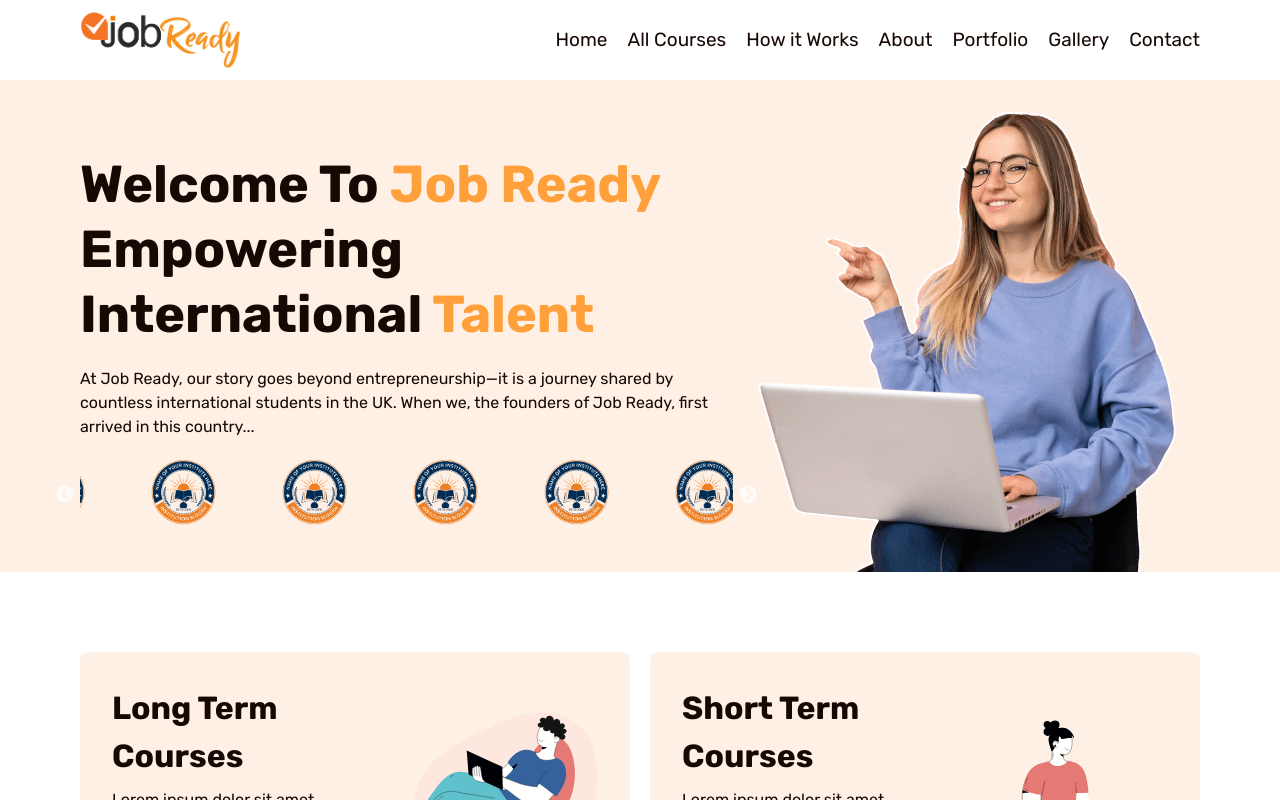
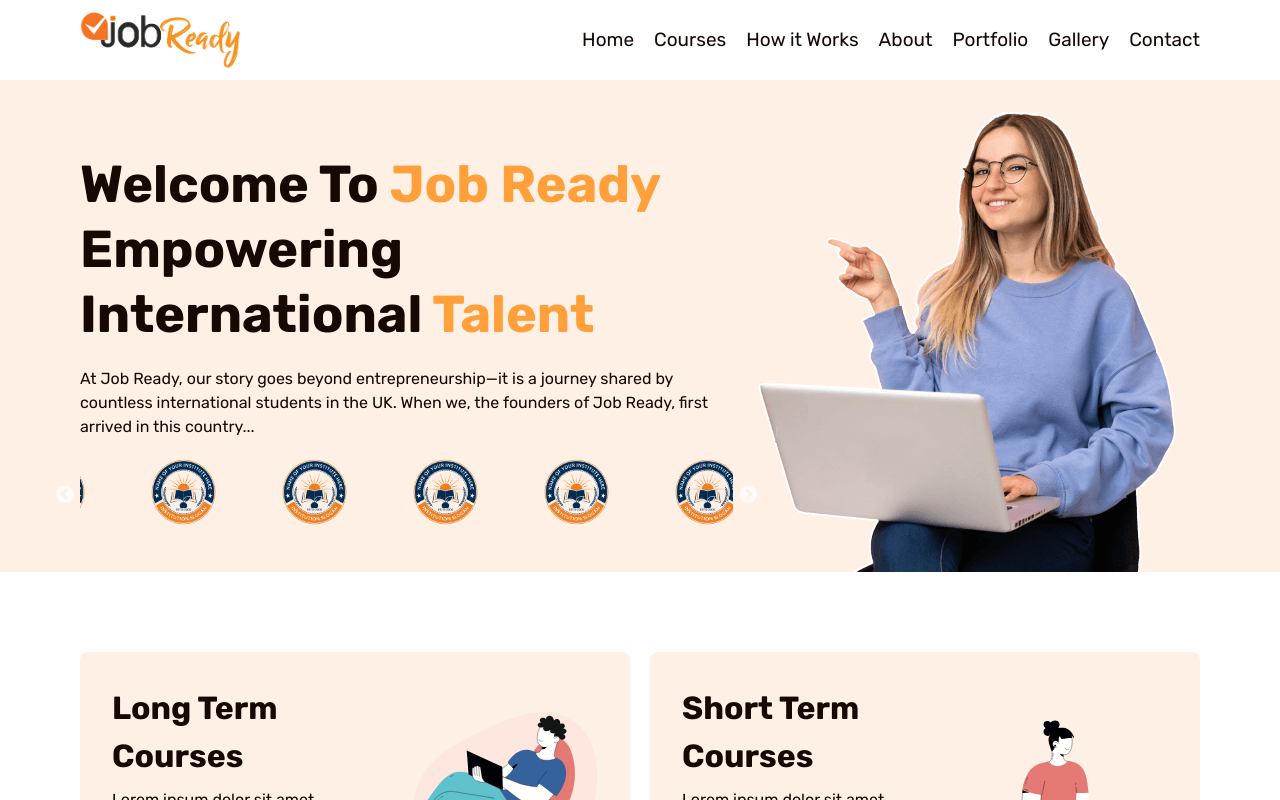
Before and after one commit to Himanshukumar2003/Job-Ready-Next, a Next.js app: page / in a window 1280 px wide. Shown: the top 800 px of the page. Built offline with nearby package versions, Linux system fonts and the light colour scheme.

Commit message:
first commit

```diff
--- a/src/app/globals.css
+++ b/src/app/globals.css
@@ -184,3 +184,7 @@
   width: auto;
   height: auto;
 }
+
+.container{
+  overflow: hidden !important;
+}
--- a/src/app/nav.js
+++ b/src/app/nav.js
@@ -6,15 +6,24 @@
 
 const Navbar = () => {
   const [isOpen, setIsOpen] = useState(false);
+  const [courseDropdown, setCourseDropdown] = useState(false);
 
   const NavbarUl = [
     { id: 1, Menu: "Home", MenuLink: "/" },
-        { id: 2, Menu: "All Courses", MenuLink: "/courses" },
+    {
+      id: 2,
+      Menu: "Courses",
+      isDropdown: true,
+      subMenu: [
+        { id: 21, name: "Long Term Courses", link: "/long-term-course" },
+        { id: 22, name: "Short Term Courses", link: "/courses" },
+      ],
+    },
     { id: 3, Menu: "How it Works", MenuLink: "" },
     { id: 4, Menu: "About", MenuLink: "/about" },
     { id: 5, Menu: "Portfolio", MenuLink: "" },
     { id: 6, Menu: "Gallery", MenuLink: "" },
-        { id: 7, Menu: "Contact", MenuLink: "" }
+    { id: 7, Menu: "Contact", MenuLink: "" },
   ];
 
   return (
@@ -23,19 +32,54 @@
         <div className="flex items-center justify-between">
           {/* Logo */}
           <div>
-                        <Image className="w-40" alt="Logo" width={160} height={160} src={"/assets/logo.png"} />
+            <Image
+              className="w-40"
+              alt="Logo"
+              width={160}
+              height={160}
+              src={"/assets/logo.png"}
+            />
           </div>
 
           {/* Desktop Menu */}
-                    <ul className="hidden xl:flex items-center gap-x-5">
+          <ul className="hidden lg:flex items-center gap-x-5">
             {NavbarUl.map((val) => (
-                            <li key={val.id}>
+              <li key={val.id} className="relative">
+                {val.isDropdown ? (
+                  <div
+                    className="cursor-pointer font-theme-light text-theme-text-primary text-[19px] relative"
+                    onMouseEnter={() => setCourseDropdown(true)}
+                    onMouseLeave={() => setCourseDropdown(false)}
+                  >
+                    {val.Menu}
+                    {courseDropdown && (
+                      <div className="absolute top-full left-0 pt-5">
+                        <ul className=" bg-white shadow-md rounded-md   w-48">
+                          {val.subMenu.map((sub) => (
+                            <li
+                              key={sub.id}
+                              className="py-2 px-4 group hover:bg-gray-100"
+                            >
+                              <Link
+                                href={sub.link}
+                                className="text-[16px] group-hover:-text--theme-primary-one"
+                              >
+                                {sub.name}
+                              </Link>
+                            </li>
+                          ))}
+                        </ul>
+                      </div>
+                    )}
+                  </div>
+                ) : (
                   <Link
                     href={val.MenuLink}
                     className="cursor-pointer font-theme-light text-theme-text-primary text-[19px]"
                   >
                     {val.Menu}
                   </Link>
+                )}
               </li>
             ))}
           </ul>
@@ -55,13 +99,33 @@
           <ul className="lg:hidden flex flex-col items-start mt-3 bg-white p-3 rounded shadow">
             {NavbarUl.map((val) => (
               <li key={val.id} className="py-2 w-full border-b">
+                {val.isDropdown ? (
+                  <div>
+                    <span
+                      className="block text-theme-text-primary text-[19px] cursor-pointer"
+                      onClick={() => setCourseDropdown(!courseDropdown)}
+                    >
+                      {val.Menu}
+                    </span>
+                    {courseDropdown && (
+                      <ul className="pl-4">
+                        {val.subMenu.map((sub) => (
+                          <li key={sub.id} className="py-2">
+                            <Link href={sub.link}>{sub.name}</Link>
+                          </li>
+                        ))}
+                      </ul>
+                    )}
+                  </div>
+                ) : (
                   <Link
                     href={val.MenuLink}
                     className="block text-theme-text-primary text-[19px]"
-                                    onClick={() => setIsOpen(false)} // Close menu on click
+                    onClick={() => setIsOpen(false)}
                   >
                     {val.Menu}
                   </Link>
+                )}
               </li>
             ))}
           </ul>
```
Lines whose indentation alone changed are shown as unchanged.
